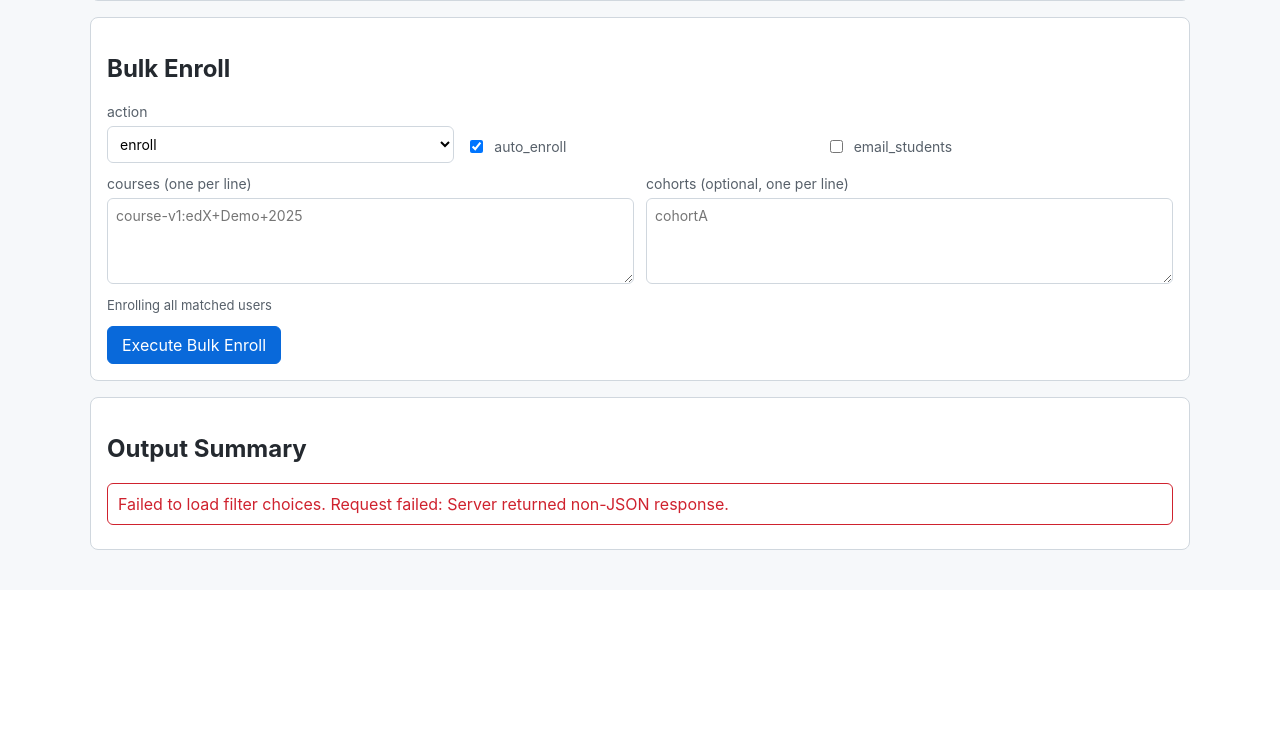
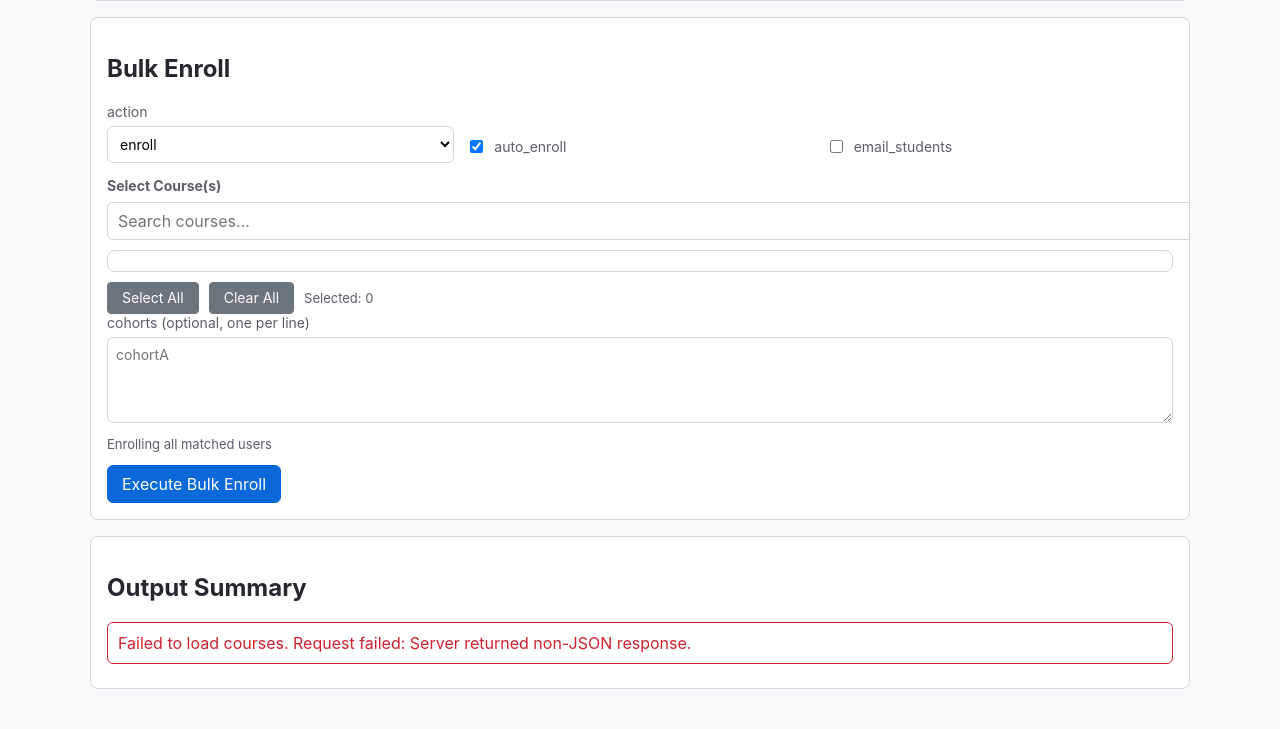
Before and after one commit to ac-2025-sep/lms-batch-enrollment, a Django app: template userops/templates/userops/dashboard.html in a window 1280 px wide. Shown: the part 775-1504 px from the top of the page. Before the commit the page ends 1325 px from the top, so only its background shows below. Run offline with Django 3.2, Linux system fonts and the light colour scheme; the template is opened without the code that fills it, so the values that code supplies are empty.

Commit message:
Upgrade UserOps course picker with grouped checkbox UI

```diff
--- a/userops/static/userops/dashboard.css
+++ b/userops/static/userops/dashboard.css
@@ -203,3 +203,57 @@
 .no-identifier {
   color: var(--muted);
 }
+
+.course-picker { margin-top: 14px; }
+
+.course-search {
+  width: 100%;
+  padding: 8px 10px;
+  border: 1px solid #d0d7de;
+  border-radius: 6px;
+  margin: 8px 0 10px 0;
+}
+
+.course-list {
+  border: 1px solid #d0d7de;
+  border-radius: 8px;
+  padding: 10px;
+  max-height: 320px;
+  overflow-y: auto;
+  background: #fff;
+}
+
+.course-org-header {
+  font-weight: 700;
+  margin: 12px 0 6px 0;
+  padding-top: 8px;
+  border-top: 1px solid #eee;
+}
+
+.course-org-header:first-child {
+  border-top: none;
+  padding-top: 0;
+}
+
+.course-item {
+  display: flex;
+  align-items: flex-start;
+  gap: 8px;
+  padding: 6px 2px;
+}
+
+.course-item label {
+  cursor: pointer;
+}
+
+.course-item .course-meta {
+  color: #6c757d;
+  font-size: 12px;
+}
+
+.course-actions {
+  display: flex;
+  gap: 10px;
+  align-items: center;
+  margin-top: 10px;
+}
--- a/userops/static/userops/dashboard.js
+++ b/userops/static/userops/dashboard.js
@@ -64,6 +64,14 @@
     return "";
   }
 
+  function toSafeCourseId(courseId, index) {
+    const normalized = String(courseId || "")
+      .replace(/[^a-zA-Z0-9_-]/g, "_")
+      .replace(/_+/g, "_")
+      .replace(/^_+|_+$/g, "");
+    return normalized ? `${normalized}_${index}` : `course_${index}`;
+  }
+
   function collectFilters() {
     const filters = {};
     for (const key of FILTER_KEYS) {
@@ -97,6 +105,118 @@
   function clearSelectionState() {
     selectedIdentifiers.clear();
     updateSelectionCount();
+  }
+
+  function updateSelectedCoursesCount() {
+    const selected = document.querySelectorAll(".course-checkbox:checked").length;
+    document.getElementById("selectedCoursesCount").textContent = `Selected: ${selected}`;
+  }
+
+  function renderCourses(courses) {
+    const courseList = document.getElementById("courseList");
+    courseList.innerHTML = "";
+
+    if (!courses.length) {
+      courseList.textContent = "No courses available.";
+      updateSelectedCoursesCount();
+      return;
+    }
+
+    const grouped = new Map();
+    for (const course of courses) {
+      const org = (course.org || "Unknown").trim() || "Unknown";
+      if (!grouped.has(org)) {
+        grouped.set(org, []);
+      }
+      grouped.get(org).push(course);
+    }
+
+    let index = 0;
+    for (const [org, groupCourses] of grouped.entries()) {
+      const header = document.createElement("div");
+      header.className = "course-org-header";
+      header.dataset.org = org;
+      header.textContent = org;
+      courseList.appendChild(header);
+
+      for (const course of groupCourses) {
+        const item = document.createElement("div");
+        item.className = "course-item";
+        item.dataset.org = org;
+        item.dataset.search = `${course.display_name || ""} ${course.id || ""} ${course.run || ""} ${course.org || ""}`.toLowerCase();
+
+        const input = document.createElement("input");
+        input.type = "checkbox";
+        input.className = "course-checkbox";
+        input.id = `course_${toSafeCourseId(course.id, index)}`;
+        input.value = course.id;
+        input.addEventListener("change", updateSelectedCoursesCount);
+
+        const label = document.createElement("label");
+        label.htmlFor = input.id;
+
+        const title = document.createElement("div");
+        const strong = document.createElement("strong");
+        strong.textContent = course.display_name || course.id;
+        title.appendChild(strong);
+
+        const meta = document.createElement("div");
+        meta.className = "course-meta";
+        meta.textContent = `${course.id} (${course.run || ""})`;
+
+        label.appendChild(title);
+        label.appendChild(meta);
+        item.appendChild(input);
+        item.appendChild(label);
+        courseList.appendChild(item);
+        index += 1;
+      }
+    }
+    updateSelectedCoursesCount();
+  }
+
+  function filterCourses() {
+    const query = document.getElementById("courseSearch").value.trim().toLowerCase();
+    const items = Array.from(document.querySelectorAll(".course-item"));
+    const headers = Array.from(document.querySelectorAll(".course-org-header"));
+
+    const visibleOrgCounts = new Map();
+    for (const item of items) {
+      const isVisible = !query || item.dataset.search.includes(query);
+      item.style.display = isVisible ? "" : "none";
+      if (isVisible) {
+        const org = item.dataset.org;
+        visibleOrgCounts.set(org, (visibleOrgCounts.get(org) || 0) + 1);
+      }
+    }
+
+    for (const header of headers) {
+      const org = header.dataset.org;
+      header.style.display = visibleOrgCounts.get(org) ? "" : "none";
+    }
+  }
+
+  function handleSelectAllCourses() {
+    const courseItems = document.querySelectorAll(".course-item");
+    for (const item of courseItems) {
+      if (item.style.display === "none") {
+        continue;
+      }
+      const checkbox = item.querySelector(".course-checkbox");
+      if (!checkbox) {
+        continue;
+      }
+      checkbox.checked = true;
+    }
+    updateSelectedCoursesCount();
+  }
+
+  function handleClearAllCourses() {
+    const checkboxes = document.querySelectorAll(".course-checkbox");
+    for (const checkbox of checkboxes) {
+      checkbox.checked = false;
+    }
+    updateSelectedCoursesCount();
   }
 
   function renderPreviewRows(sample) {
@@ -248,6 +368,17 @@
     }
   }
 
+  async function loadCourses() {
+    try {
+      const result = await getJSON("/api/userops/v1/courses");
+      const courses = Array.isArray(result.courses) ? result.courses : [];
+      renderCourses(courses);
+      filterCourses();
+    } catch (error) {
+      setStatus(`Failed to load courses. ${formatError(error)}`, "error");
+    }
+  }
+
   async function handlePreview() {
     const previewBtn = document.getElementById("preview-btn");
 
@@ -304,22 +435,22 @@
 
   async function handleExecute() {
     const executeBtn = document.getElementById("execute-btn");
-    const courses = nonEmptyLines(document.getElementById("bulk-courses").value);
+    const selectedCourses = Array.from(document.querySelectorAll(".course-checkbox:checked")).map((cb) => cb.value);
     const cohorts = nonEmptyLines(document.getElementById("bulk-cohorts").value);
 
-    if (!courses.length) {
-      setStatus("Please provide at least one course key.", "error");
+    if (!selectedCourses.length) {
+      setStatus("Select at least one course", "error");
       return;
     }
 
-    if (cohorts.length && cohorts.length !== courses.length) {
+    if (cohorts.length && cohorts.length !== selectedCourses.length) {
       setStatus("If cohorts are provided, their count must match courses count.", "error");
       return;
     }
 
     const payload = {
       filters: collectFilters(),
-      courses,
+      courses: selectedCourses,
       cohorts,
       action: document.getElementById("bulk-action").value,
       auto_enroll: document.getElementById("bulk-auto_enroll").checked,
@@ -353,11 +484,15 @@
 
   document.addEventListener("DOMContentLoaded", function () {
     loadMetadataChoices();
+    loadCourses();
     updateSelectionCount();
     document.getElementById("preview-btn").addEventListener("click", handlePreview);
     document.getElementById("execute-btn").addEventListener("click", handleExecute);
     document.getElementById("resetFiltersBtn").addEventListener("click", handleResetFilters);
     document.getElementById("selectAllBtn").addEventListener("click", handleSelectAll);
     document.getElementById("unselectAllBtn").addEventListener("click", handleUnselectAll);
+    document.getElementById("courseSearch").addEventListener("input", filterCourses);
+    document.getElementById("selectAllCoursesBtn").addEventListener("click", handleSelectAllCourses);
+    document.getElementById("clearAllCoursesBtn").addEventListener("click", handleClearAllCourses);
   });
 })();
--- a/userops/templates/userops/dashboard.html
+++ b/userops/templates/userops/dashboard.html
@@ -92,10 +92,22 @@
         <label class="inline"><input type="checkbox" id="bulk-email_students"> email_students</label>
       </div>
 
+      <div class="course-picker">
+        <label for="courseSearch"><strong>Select Course(s)</strong></label>
+        <input id="courseSearch" type="text" placeholder="Search courses..." class="course-search" />
+
+        <div id="courseList" class="course-list">
+          <!-- JS renders grouped checkboxes here -->
+        </div>
+
+        <div class="course-actions">
+          <button type="button" id="selectAllCoursesBtn" class="admin-btn secondary-btn">Select All</button>
+          <button type="button" id="clearAllCoursesBtn" class="admin-btn secondary-btn">Clear All</button>
+          <span id="selectedCoursesCount" class="muted">Selected: 0</span>
+        </div>
+      </div>
+
       <div class="grid">
-        <label>courses (one per line)
-          <textarea id="bulk-courses" rows="4" placeholder="course-v1:edX+Demo+2025"></textarea>
-        </label>
         <label>cohorts (optional, one per line)
           <textarea id="bulk-cohorts" rows="4" placeholder="cohortA"></textarea>
         </label>
--- a/userops/urls_api.py
+++ b/userops/urls_api.py
@@ -1,10 +1,11 @@
 from django.urls import path
 
 from .api.views import BulkEnrollByMetadataView, UserPreviewByMetadataView
-from .api.views_metadata import MetadataChoicesView
+from .api.views_metadata import CourseChoicesView, MetadataChoicesView
 
 urlpatterns = [
     path("users/preview", UserPreviewByMetadataView.as_view(), name="users-preview"),
     path("bulk-enroll/by-metadata", BulkEnrollByMetadataView.as_view(), name="bulk-enroll"),
     path("metadata/choices", MetadataChoicesView.as_view(), name="metadata-choices"),
+    path("courses", CourseChoicesView.as_view(), name="course-choices"),
 ]
```
Also changed, not shown: userops/api/serializers.py (+19 -5 lines), userops/api/views_metadata.py (+39 -0 lines).
